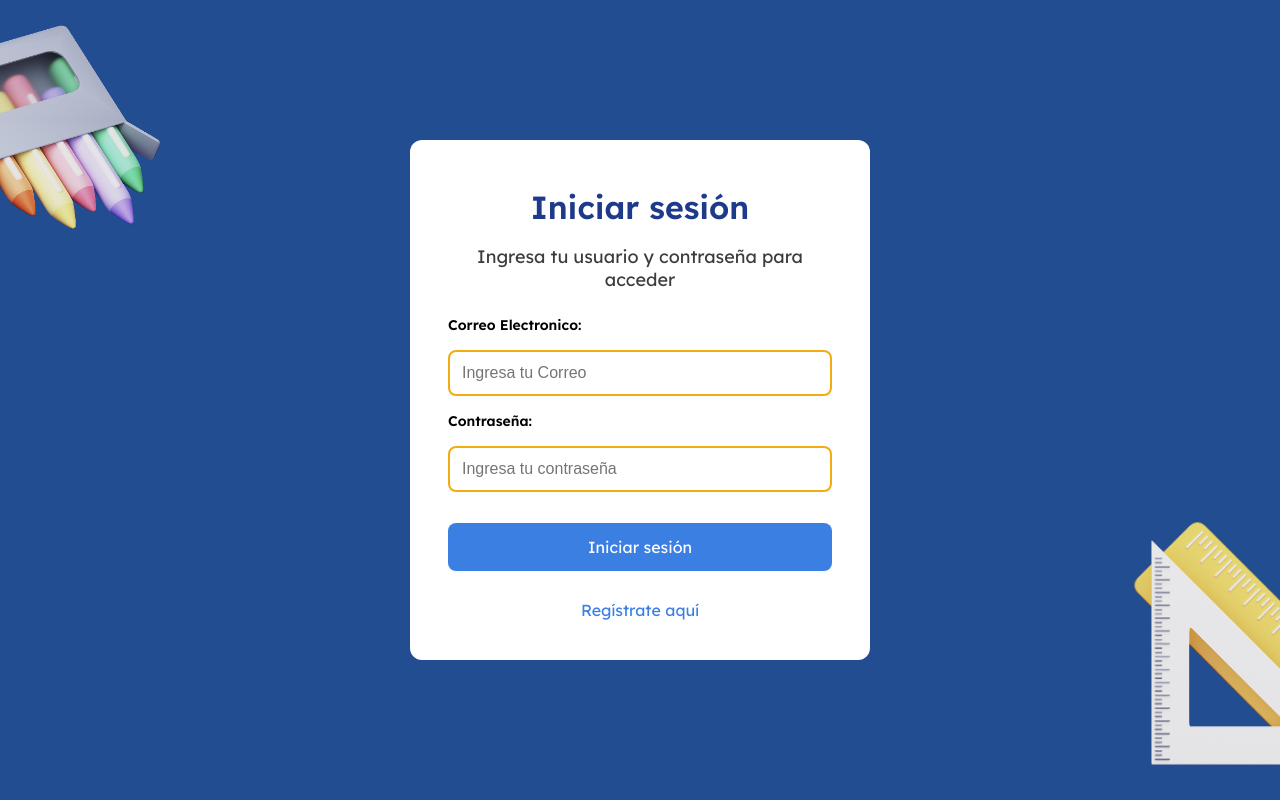
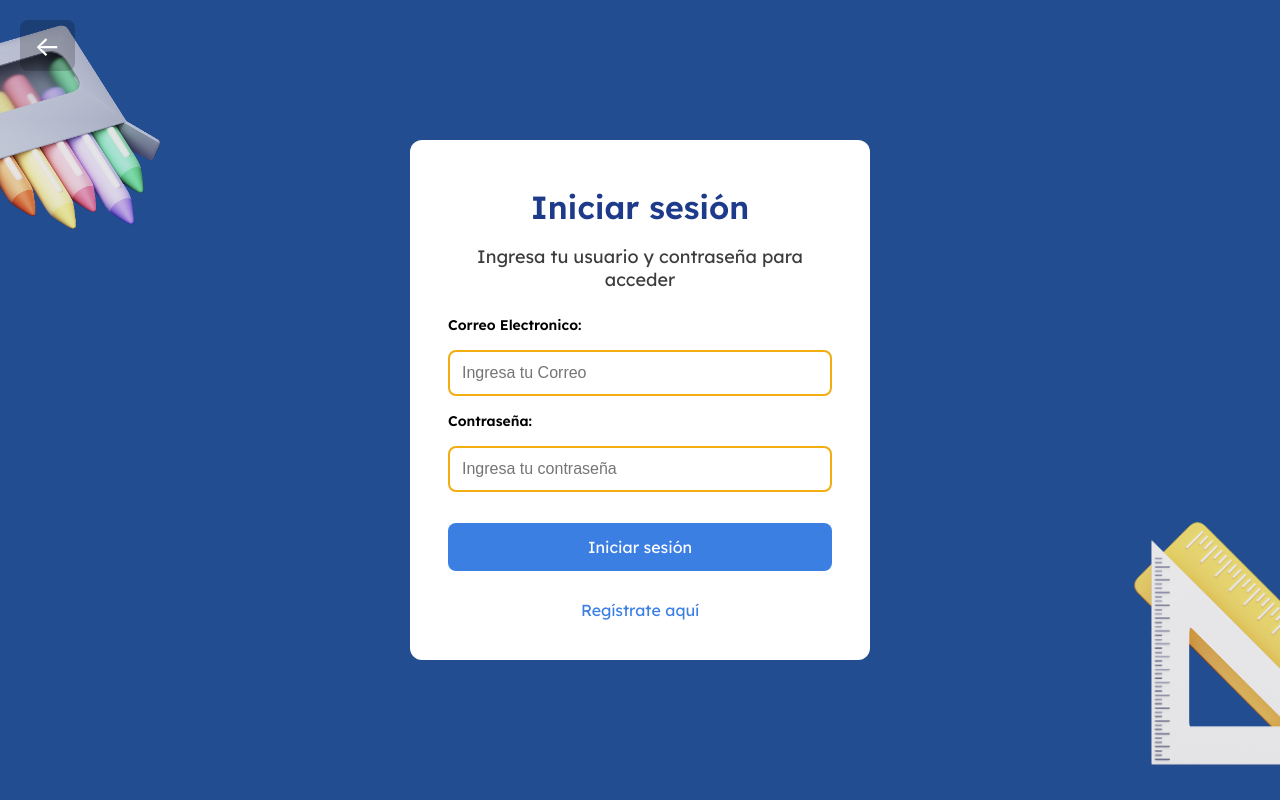
Before and after one commit to JDaniek/Agora-Frontend, an Angular app: page /login in a window 1280 px wide. Built offline with nearby package versions, Linux system fonts and the light colour scheme.

Commit message:
Flechas de navegacion agregada a los logins

```diff
--- a/src/app/pages/login/login.css
+++ b/src/app/pages/login/login.css
@@ -25,6 +25,23 @@
   justify-content: center;
   align-items: center;
 }
+.back-arrow {
+  position: absolute;
+  top: 20px;
+  left: 20px;
+  font-size: 28px;
+  cursor: pointer;
+  color: #ffffff;
+  background: rgba(0,0,0,0.2);
+  padding: 8px 14px;
+  border-radius: 8px;
+  transition: 0.2s ease;
+}
+
+.back-arrow:hover {
+  background: rgba(0,0,0,0.35);
+}
+
 
 .container {
   background-color: white;
--- a/src/app/pages/login/login.html
+++ b/src/app/pages/login/login.html
@@ -1,4 +1,7 @@
 <div class="background">
+    <div class="back-arrow" (click)="navigateToHome()">
+    ←
+  </div>
   <div class="container">
     <h1>Iniciar sesión</h1>
     <p>Ingresa tu usuario y contraseña para acceder</p>
--- a/src/app/pages/login/login.ts
+++ b/src/app/pages/login/login.ts
@@ -35,6 +35,9 @@ export class Login {
     this.router.navigate(['/signup']);
   }
 
+  navigateToHome() {
+  this.router.navigate(['/']); // tu ruta de inicio
+}
   //Esta funcion llama al formulario
   onSubmit() {
     console.log('Enviando datos del login', this.formData);
--- a/src/app/pages/register/register.css
+++ b/src/app/pages/register/register.css
@@ -26,6 +26,22 @@
   align-items: center;
 }
 
+.back-arrow {
+  position: absolute;
+  top: 20px;
+  left: 20px;
+  font-size: 28px;
+  cursor: pointer;
+  color: #ffffff;
+  background: rgba(0,0,0,0.2);
+  padding: 8px 14px;
+  border-radius: 8px;
+  transition: 0.2s ease;
+}
+
+.back-arrow:hover {
+  background: rgba(0,0,0,0.35);
+}
 .container {
   background-color: white;
   padding: 2% 3%;
--- a/src/app/pages/register/register.html
+++ b/src/app/pages/register/register.html
@@ -1,4 +1,7 @@
 <div class="background">
+    <div class="back-arrow" (click)="navigateToHome()">
+    ←
+  </div>
   <div class="container">
     <h1>Únete a Agora!</h1>
     <p>Rellena los siguientes datos</p>
--- a/src/app/pages/register/register.ts
+++ b/src/app/pages/register/register.ts
@@ -97,4 +97,7 @@ export class Register implements OnInit {
   navigateToLogin() {
     this.router.navigate(['/login']);
   }
+  navigateToHome() {
+  this.router.navigate(['/signup']);
 }
+}
--- a/src/app/pages/signup/signup.css
+++ b/src/app/pages/signup/signup.css
@@ -22,6 +22,24 @@
   justify-content: center;
   align-items: center;
 }
+
+.back-arrow {
+  position: absolute;
+  top: 20px;
+  left: 20px;
+  font-size: 28px;
+  cursor: pointer;
+  color: #ffffff;
+  background: rgba(0,0,0,0.2);
+  padding: 8px 14px;
+  border-radius: 8px;
+  transition: 0.2s ease;
+}
+
+.back-arrow:hover {
+  background: rgba(0,0,0,0.35);
+}
+
 
 .container {
   background-color: rgb(255, 255, 255);
--- a/src/app/pages/signup/signup.html
+++ b/src/app/pages/signup/signup.html
@@ -1,4 +1,7 @@
 <div class="background">
+    <div class="back-arrow" (click)="navigateToHome()">
+    ←
+  </div>
   <div class="container">
     <h1>Bienvenido a Agora</h1>
     <p>¿Cómo deseas registrarte?</p>
--- a/src/app/pages/signup/signup.ts
+++ b/src/app/pages/signup/signup.ts
@@ -37,4 +37,8 @@ export class Signup {
         queryParams: {roleId: roleId}
       });
   }
+
+  navigateToHome() {
+  this.router.navigate(['/']); // tu ruta de inicio
 }
+}
```
